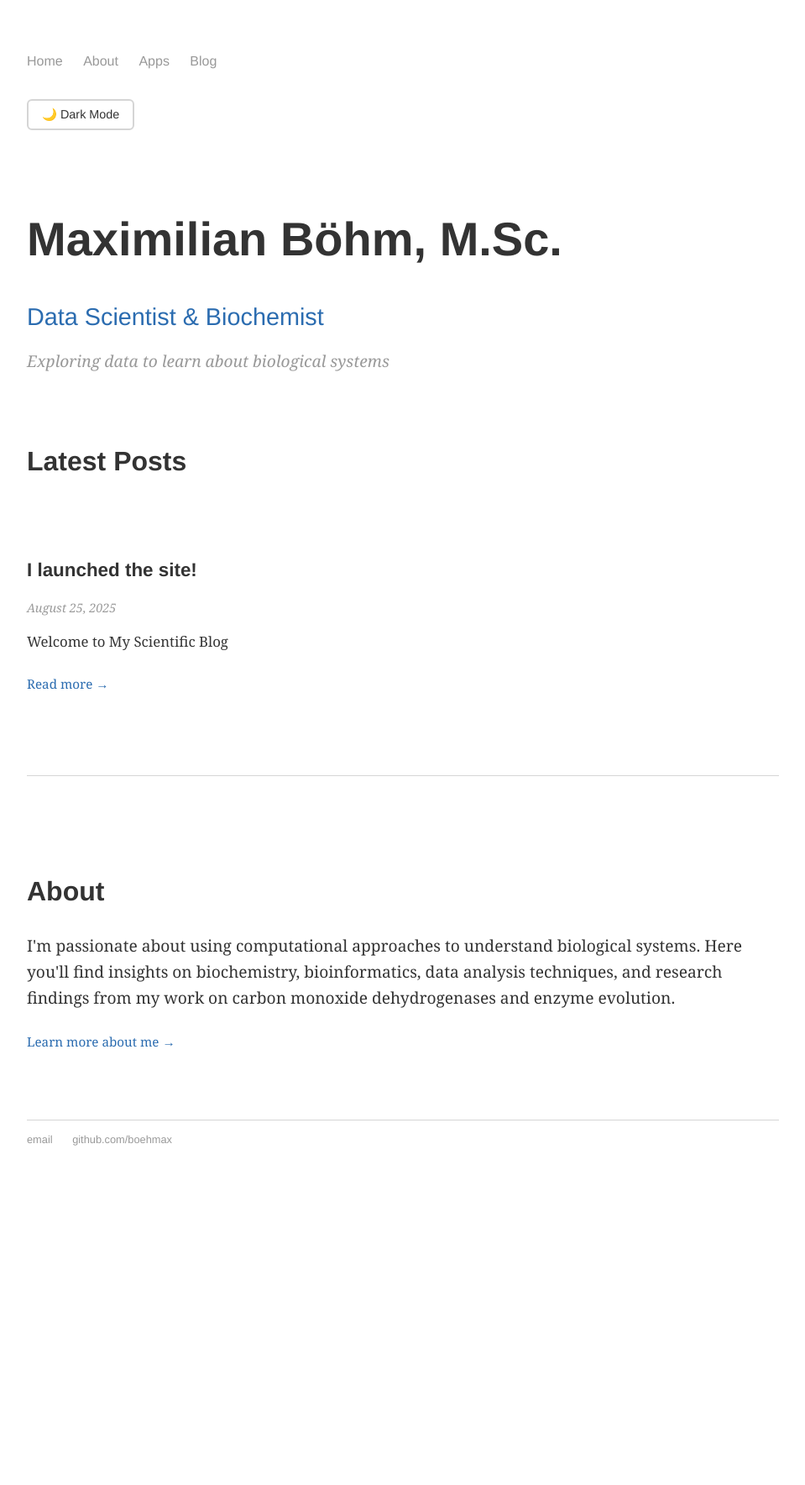
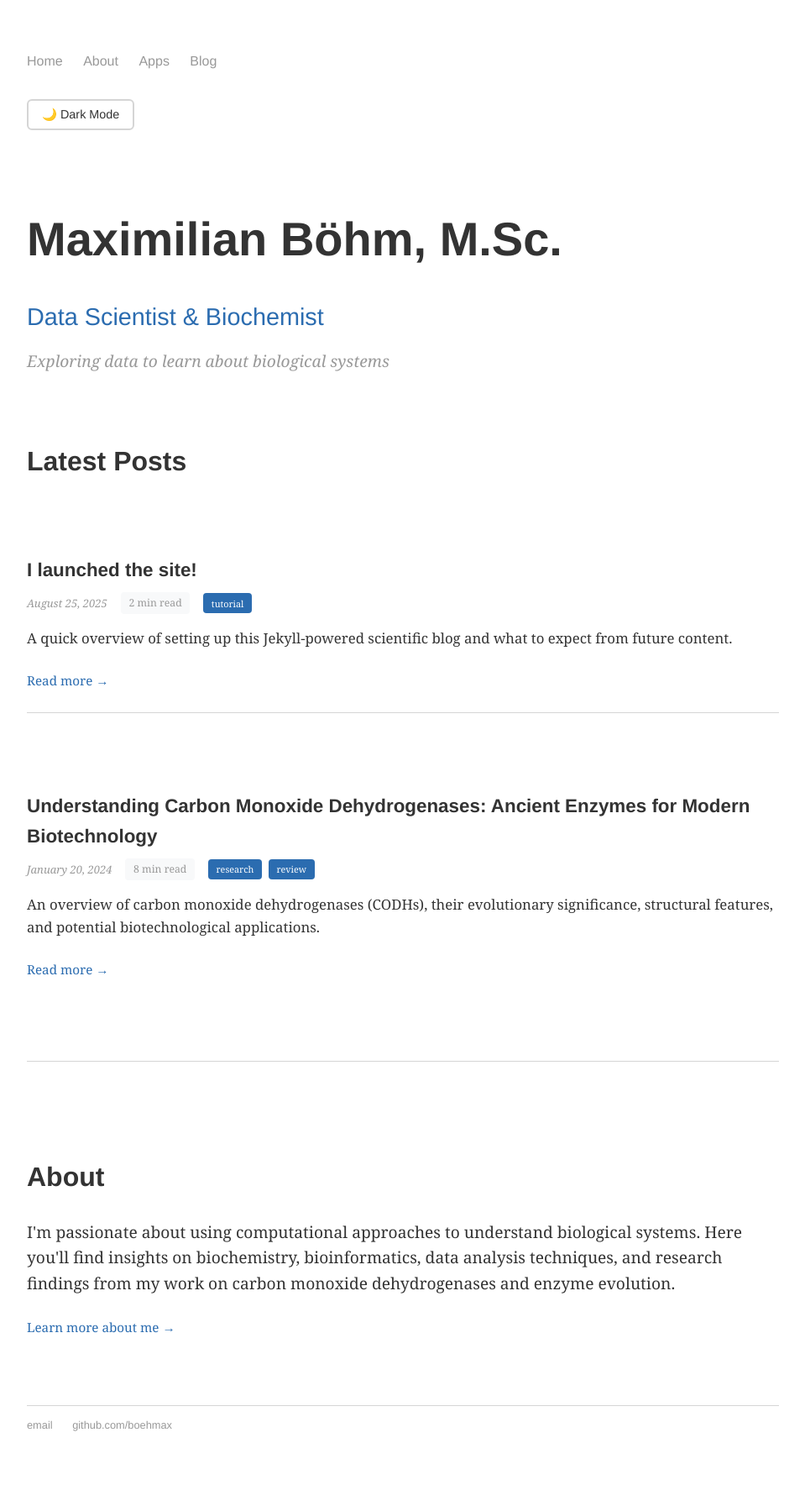
Before and after one commit to boehmax/boehmax.github.io, a Jekyll site: the page built from index.html, in a window 1280 px wide. Shown: the whole page at 84% size, without its empty margins (160-1119 px from the left). Built offline with Jekyll 4.4.1, drawn with Linux system fonts in a browser that asks for light colours; before the commit the page ends 1427 px from its top, so only the background shows below that.

Commit message:
Add sample scientific post and enhance homepage with metadata display
Co-authored-by: boehmax <90572663+boehmax@users.noreply.github.com>

````diff
--- /dev/null
+++ b/_posts/2024-01-20-carbon-monoxide-dehydrogenases-overview.md
@@ -0,0 +1,157 @@
+---
+layout: scientific-post
+title: "Understanding Carbon Monoxide Dehydrogenases: Ancient Enzymes for Modern Biotechnology"
+date: 2024-01-20
+categories: [research, review]
+tags: [biochemistry, enzymes, carbon-monoxide-dehydrogenase, computational-biology, protein-structure]
+summary: "An overview of carbon monoxide dehydrogenases (CODHs), their evolutionary significance, structural features, and potential biotechnological applications."
+reading_time: 8
+keywords: [CODH, enzyme evolution, metalloenzymes, computational biology, biotechnology]
+references:
+  - "Ragsdale, S. W. (2004). Life with carbon monoxide. Critical Reviews in Biochemistry and Molecular Biology, 39(3), 165-195."
+  - "Can, M., Armstrong, F. A., & Ragsdale, S. W. (2014). Structure, function, and mechanism of the nickel metalloenzymes, CO dehydrogenase, and acetyl-CoA synthase. Chemical Reviews, 114(8), 4149-4174."
+  - "Techtmann, S. M., Lebedinsky, A. V., et al. (2012). Evidence for horizontal gene transfer of anaerobic carbon monoxide dehydrogenases. Frontiers in Microbiology, 3, 132."
+data_availability: "Protein structures referenced in this post are available from the Protein Data Bank (PDB). Sequence data can be accessed through NCBI GenBank."
+---
+
+## Introduction
+
+Carbon monoxide dehydrogenases (CODHs) represent one of the most fascinating enzyme families in biochemistry. These ancient metalloenzymes catalyze the reversible oxidation of carbon monoxide (CO) to carbon dioxide (CO₂), playing crucial roles in the global carbon cycle and offering exciting possibilities for biotechnological applications.
+
+$$
+\text{CO} + \text{H}_2\text{O} \rightleftharpoons \text{CO}_2 + 2\text{H}^+ + 2e^-
+$$
+
+## Evolutionary Significance
+
+CODHs are believed to be among the earliest enzymes to evolve, potentially originating in the primordial Earth's reducing atmosphere rich in CO. This makes them excellent subjects for studying:
+
+- **Early enzyme evolution** and the origin of metalloenzyme catalysis
+- **Horizontal gene transfer** patterns across microbial domains
+- **Adaptation mechanisms** to extreme environments
+
+### Phylogenetic Distribution
+
+CODHs are found across diverse microbial lineages:
+
+| Organism Type | Representative Species | Environment |
+|---------------|----------------------|-------------|
+| Archaea | *Methanosarcina acetivorans* | Methanogenic |
+| Bacteria | *Carboxydothermus hydrogenoformans* | Thermophilic |
+| Bacteria | *Moorella thermoacetica* | Acetogenic |
+
+## Structural Features
+
+### Active Site Architecture
+
+The CODH active site contains a unique nickel-iron-sulfur cluster (NiFe₄S₄) known as the C-cluster. This sophisticated metallocenter enables the enzyme's remarkable catalytic efficiency:
+
+```python
+# Example: Calculating enzyme kinetics parameters
+import numpy as np
+import matplotlib.pyplot as plt
+
+# Michaelis-Menten parameters for CODH
+Km = 0.85  # mM (substrate concentration at half Vmax)
+Vmax = 150  # μmol/min/mg (maximum reaction velocity)
+
+# Generate substrate concentration range
+substrate_conc = np.linspace(0.1, 10, 100)
+
+# Calculate reaction velocities
+velocity = (Vmax * substrate_conc) / (Km + substrate_conc)
+
+# Plot enzyme kinetics
+plt.figure(figsize=(8, 6))
+plt.plot(substrate_conc, velocity, 'b-', linewidth=2)
+plt.xlabel('CO Concentration (mM)')
+plt.ylabel('Reaction Velocity (μmol/min/mg)')
+plt.title('CODH Enzyme Kinetics')
+plt.grid(True, alpha=0.3)
+plt.show()
+```
+
+### Computational Analysis
+
+Recent computational studies have revealed important insights about CODH structure-function relationships:
+
+```r
+# R code for analyzing CODH sequence conservation
+library(bio3d)
+library(ggplot2)
+
+# Example: Loading and analyzing CODH sequences
+codh_sequences <- read.fasta("codh_family.fasta")
+codh_alignment <- seqaln(codh_sequences)
+
+# Calculate conservation scores
+conservation <- conserv(codh_alignment)
+
+# Identify highly conserved regions (>80% conservation)
+conserved_positions <- which(conservation > 0.8)
+print(paste("Number of highly conserved positions:", length(conserved_positions)))
+```
+
+## Biotechnological Applications
+
+### Industrial Potential
+
+CODHs offer several biotechnological opportunities:
+
+1. **Carbon capture and utilization** - Converting waste CO to useful products
+2. **Biosensors** - Detecting CO in environmental and industrial samples
+3. **Biofuel production** - Part of synthetic biology pathways for fuel synthesis
+4. **Bioremediation** - Treating CO-contaminated environments
+
+### Engineering Challenges
+
+However, several challenges remain for practical applications:
+
+- **Oxygen sensitivity** - Most CODHs are irreversibly inactivated by O₂
+- **Stability** - Maintaining enzyme activity under industrial conditions
+- **Expression** - Heterologous production of active enzyme in industrial hosts
+
+## Current Research Directions
+
+My research focuses on understanding the evolutionary mechanisms that have allowed CODHs to maintain their function across billions of years while adapting to diverse environments. Key questions include:
+
+- How do sequence variations affect enzyme stability and activity?
+- What computational approaches can predict CODH variants with improved properties?
+- How can we engineer CODHs for specific biotechnological applications?
+
+## Computational Methods
+
+### Molecular Dynamics Simulations
+
+We use molecular dynamics (MD) simulations to understand CODH dynamics:
+
+$$
+\frac{d^2\mathbf{r}_i}{dt^2} = \frac{\mathbf{F}_i}{m_i}
+$$
+
+Where $\mathbf{F}_i$ represents the force on atom $i$, calculated from potential energy functions.
+
+### Machine Learning Applications
+
+Machine learning approaches are increasingly important for:
+
+- Predicting enzyme stability from sequence
+- Identifying optimal mutation sites for engineering
+- Analyzing large-scale evolutionary patterns
+
+## Conclusion
+
+Carbon monoxide dehydrogenases represent a perfect intersection of fundamental biochemistry and applied biotechnology. Their ancient origins, sophisticated catalytic mechanisms, and biotechnological potential make them fascinating subjects for computational and experimental investigation.
+
+Understanding these enzymes not only illuminates early life processes but also provides blueprints for developing sustainable biotechnologies. As computational tools continue to advance, we can expect even more exciting discoveries about these remarkable molecular machines.
+
+## Future Directions
+
+The next phase of CODH research will likely focus on:
+
+- **Directed evolution** approaches for improving stability and activity
+- **Systems biology** integration for understanding cellular context
+- **Synthetic biology** applications for industrial biotechnology
+- **Structural biology** advances revealing mechanistic details
+
+*This post provides an overview of current CODH research. For detailed experimental protocols and computational methods, please refer to the cited literature and feel free to contact me for collaboration opportunities.*
--- a/css/main.css
+++ b/css/main.css
@@ -187,6 +187,68 @@ blockquote {
     font-style: italic;
 }
 
+/* Homepage post preview styles */
+.post-preview {
+    margin-bottom: 2.5rem;
+    padding-bottom: 2rem;
+    border-bottom: 1px solid var(--border-color);
+    line-height: 1.6;
+}
+
+.post-preview:last-child {
+    border-bottom: none;
+}
+
+.post-preview h4 {
+    margin-bottom: 0.8rem;
+    font-size: 1.4em;
+}
+
+.post-preview h4 a {
+    color: var(--text-color);
+    text-decoration: none;
+}
+
+.post-preview h4 a:hover {
+    color: var(--accent-color);
+}
+
+.post-meta-home {
+    display: flex;
+    flex-wrap: wrap;
+    gap: 1rem;
+    align-items: center;
+    margin-bottom: 1rem;
+    font-size: 0.9em;
+    color: var(--link-color);
+}
+
+.post-meta-home .post-date {
+    margin: 0;
+    font-weight: 500;
+}
+
+.post-meta-home .reading-time {
+    padding: 0.2rem 0.6rem;
+    background-color: var(--code-bg);
+    border-radius: 4px;
+    font-size: 0.85em;
+}
+
+.post-meta-home .post-categories {
+    display: flex;
+    gap: 0.5rem;
+}
+
+.post-meta-home .category {
+    background-color: var(--accent-color);
+    color: white;
+    padding: 0.2rem 0.6rem;
+    border-radius: 4px;
+    font-size: 0.75em;
+    font-weight: 500;
+}
+
 /* Responsive design */
 @media (max-width: 768px) {
     body {
@@ -364,6 +426,12 @@ blockquote {
 
     .post-preview {
         padding: 1rem 0;
+    }
+
+    .post-meta-home {
+        flex-direction: column;
+        align-items: flex-start;
+        gap: 0.5rem;
     }
 }
 
--- a/index.html
+++ b/index.html
@@ -15,9 +15,23 @@ title: Maximilian Boehm
     {% for post in site.posts limit:3 %}
         <article class="post-preview">
             <h4><a href="{{ post.url }}">{{ post.title }}</a></h4>
-            <p class="post-date">{{ post.date | date: "%B %d, %Y" }}</p>
+            <div class="post-meta-home">
+                <p class="post-date">{{ post.date | date: "%B %d, %Y" }}</p>
+                {% if post.reading_time %}
+                <span class="reading-time">{{ post.reading_time }} min read</span>
+                {% endif %}
+                {% if post.categories %}
+                <div class="post-categories">
+                    {% for category in post.categories %}
+                    <span class="category">{{ category }}</span>
+                    {% endfor %}
+                </div>
+                {% endif %}
+            </div>
             <p class="post-excerpt">
-                {% if post.excerpt %}
+                {% if post.summary %}
+                    {{ post.summary }}
+                {% elsif post.excerpt %}
                     {{ post.excerpt | strip_html | truncatewords: 30 }}
                 {% else %}
                     {{ post.content | strip_html | truncatewords: 30 }}
````
Also changed, not shown: 1 other file.
